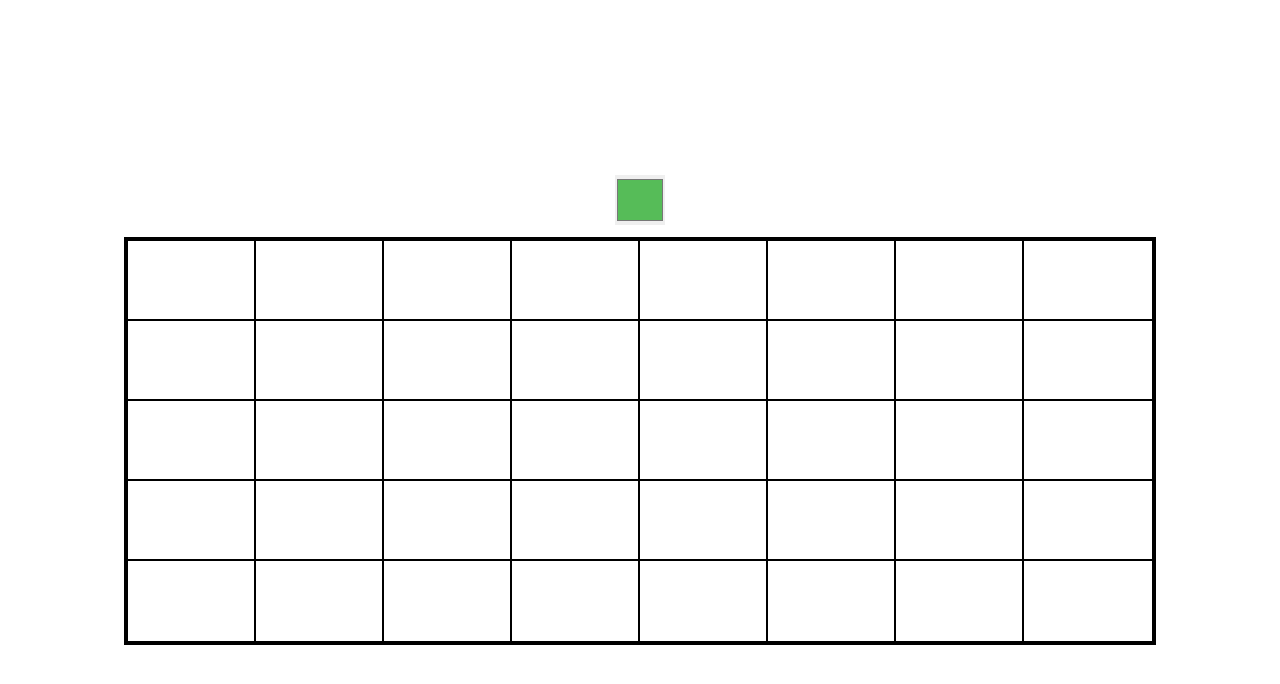
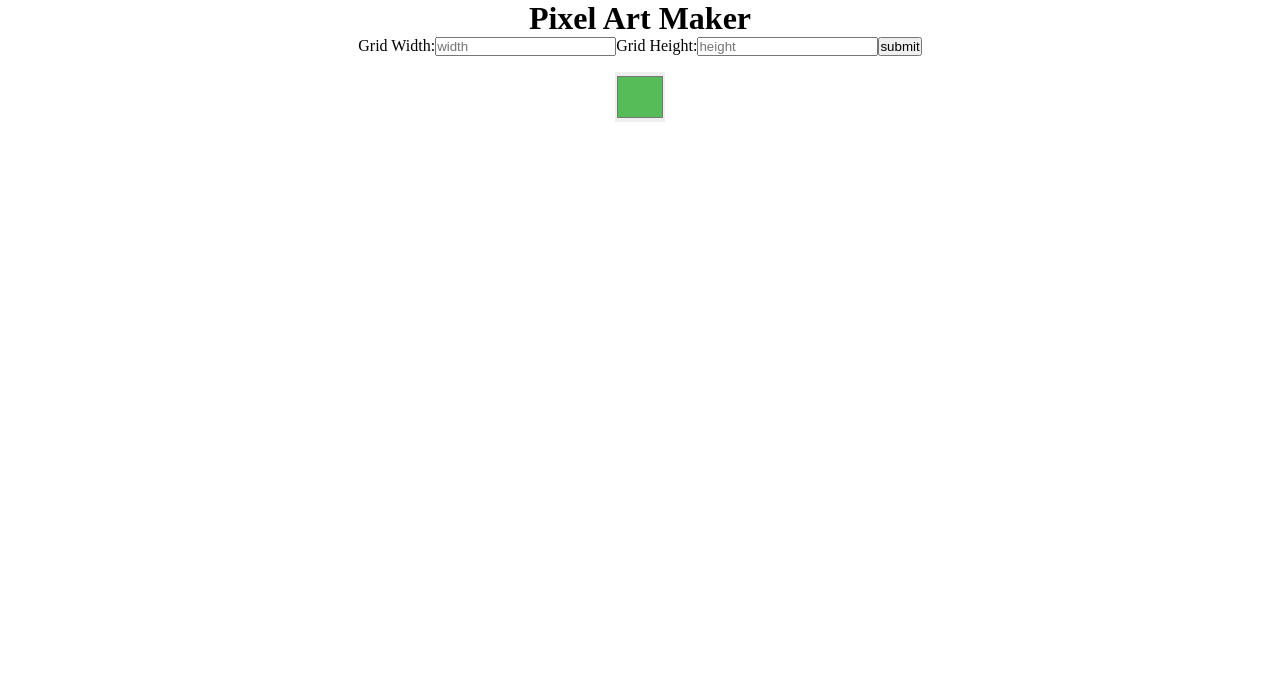
Before and after one commit to ebisLab/pixelArtMakerReact, a React (Create React App) app: page / in a window 1280 px wide. Shown: the top 684 px of the page. Built offline with nearby package versions, Linux system fonts and the light colour scheme.

Commit message:
width and height can now be set by user

```diff
--- a/src/App.js
+++ b/src/App.js
@@ -1,5 +1,5 @@
 import './App.css';
-import React, {useState} from 'react'
+import React, {useState, useEffect} from 'react'
 import Grid from './components/Grid';
 import ColorPicker from './components/Colorpicker'
 import useStyles from './App.styles'
@@ -10,38 +10,75 @@ const offCell={
   color: "yellow",
 
 }
-const initialCells = Array.from({length:40},()=>offCell)
+
 
 function App() {
+
+  const [val, setVal]=useState({
+    width:'',
+    height:''
+  })
+  const [val2, setVal2]=useState()
+  const [forceRerender, setForceRerender] = useState(false);
+  useEffect(() => {
+setVal2(val2)
+setForceRerender(false);
+  }, [val2, val, forceRerender])
+
+  const initialCells = Array.from({length:100},()=>offCell)
   const [cells, setCells]=useState(initialCells)
   const [currentColor, setCurrentColor] = useState("#56bc58");
-  // const [colorHistory, setColorHistory]=useState([])
+  const classes= useStyles();
 
-  const classes= useStyles();
-  // const onSetColor = (color)=>{
-  //   const newcolors = colorHistory.slice(-6).concat(color)
-  //   setColorHistory(newcolors)
-  //   setCurrentColor(color)
+  const setNewVal=(e)=>{
+    e.preventDefault()
+    setVal2(val)
+    setCells(Array.from({length:val.width*val.height},()=>offCell))
+    setForceRerender(true);
+  }
 
-  // }
 
   return (
+    <div className="App">
+    <h1>Pixel Art Maker</h1>
+    <form onSubmit={setNewVal}>
+        Grid Width:
+              <input
+              value={val.width}
+              placeholder="width"
+              name="width"
+              type="number"
+              onChange={(e)=>(setVal({...val, [e.target.name]: e.target.value})
+              )}/>
+              Grid Height:
+              <input
+              value={val.height}
+              placeholder="height"
+              name="height"
+              type="number"
+              onChange={(e)=>(setVal({...val, [e.target.name]: e.target.value})
+              )}/>
+              <button>submit</button>
+      </form>
     <div className={classes.app}>
-      <ColorPicker currentColor={currentColor} onSetColor={setCurrentColor}
-      // setCurrentColor={setCurrentColor}
+
+
+      <ColorPicker  currentColor={currentColor} onSetColor={setCurrentColor}
       />
-         <div className={classes.colorSwatchContainer}>
+         <div className={classes.colorSwatchContainer} style={{height:"60px"}}>
 
            {[...new Set(cells.filter((cell)=>cell.on).map((cell)=>cell.color))].map((color,i)=>
            <div key={i} onClick={()=>setCurrentColor(color)} className={classes.colorSwatch} style={{background: color}}></div>
          )}
          </div>
-
-          <Grid
+{ !forceRerender && val2 && <Grid
+          val2={val2}
           currentColor={currentColor}
           cells={cells}
           setCells={setCells}
            />
+           }
+    </div>
     </div>
 
   );
--- a/src/components/Grid.js
+++ b/src/components/Grid.js
@@ -1,17 +1,30 @@
 import React from 'react';
 import useStyles from '../Grid.styles'
+import {createUseStyles } from 'react-jss'
 
 const offCell={
     on:false,
     color: "yellow",
 
 }
-// const initialCells = Array.from({length:40},()=>offCell)
 
-export default function Grid({currentColor, cells, setCells}) {
-    // const [cells, setCells]=useState(initialCells)
+export default function Grid({currentColor, cells, setCells, val2}) {
+    console.log("val-->", Number(val2))
+
+    const useStyles2 = createUseStyles({
+        grid2:{
+            background:"red",
+            display:"grid",
+            gridTemplateRows:`repeat(${Number(val2.height)}, 1fr)`,
+            gridTemplateColumns:`repeat(${Number(val2.width)}, 1fr)`,
+            outline:"1px solid black",
+        },
+
+      })
 
     const classes= useStyles();
+    const classes2= useStyles2();
+
     const updateCell=(i, defaultState)=>(e)=>{
         e.preventDefault()
         setCells(cells.map((cell,cellindex)=>{
@@ -23,9 +36,12 @@ export default function Grid({currentColor, cells, setCells}) {
         }))
     };
 
+
+
+
     return (
-        <div className={classes.grid}>
-            {/* {Array.from({length:40})} */}
+        <>
+        <div className={classes2.grid2}>
             {cells.map((cell, i)=><div
             style={{background:cell.on? cell.color: "#ffffff"}}
             onClick={updateCell(i)}
@@ -33,5 +49,6 @@ export default function Grid({currentColor, cells, setCells}) {
             key={i} className={classes.cell}></div>)}
 
         </div>
+        </>
     )
 }
```
